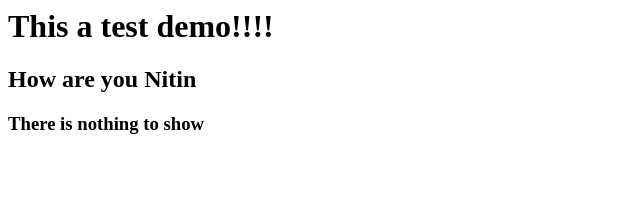
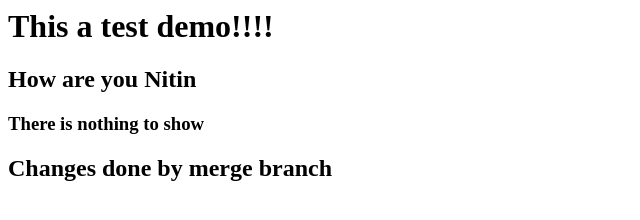
Before and after one commit to NitinBakaya/demo-project, a plain HTML site: page index.html in a window 1280 px wide. Shown: the whole page, without its empty margins (0-640 px from the left). Drawn offline with Linux system fonts and the light colour scheme.

Commit message:
updated merge

```diff
--- a/index.html
+++ b/index.html
@@ -2,4 +2,7 @@
   <h1>This a test demo!!!!</h1>
   <h2>How are you Nitin</h2>
     <h3>There is nothing to show</h3>
+
+     <h2>Changes done by merge branch</h2>
+
 </html>
```
